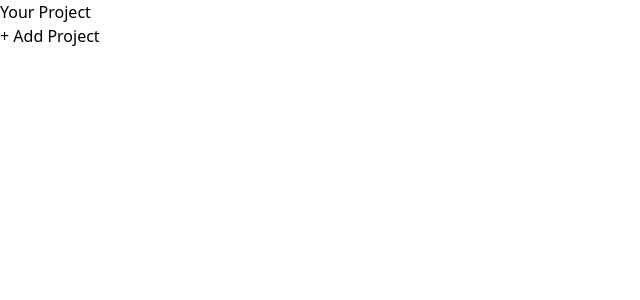
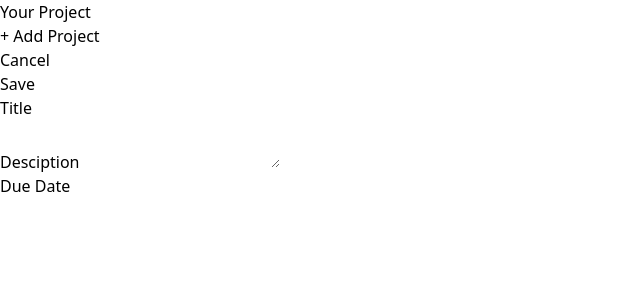
Before and after one commit to madebyseven/project-management, a React (Vite) app: page / in a window 1280 px wide. Shown: the top 300 px of the page, without its empty margins (0-640 px from the left). Built offline with nearby package versions, Linux system fonts and the light colour scheme.

Commit message:
add the new project component and a reusable input component

```diff
--- a/src/App.jsx
+++ b/src/App.jsx
@@ -1,9 +1,11 @@
+import NewProject from "./components/NewProject";
 import ProjectsSidebar from "./components/ProjectsSidebar";
 
 function App() {
   return (
-    <main className="h-screen my-8">
+    <main className="h-screen my-8 flex gap-8">
       <ProjectsSidebar />
+      <NewProject />
     </main>
   );
 }
--- /dev/null
+++ b/src/components/Input.jsx
@@ -0,0 +1,8 @@
+export default function Input({ label, textarea, ...props }) {
+  return (
+    <p>
+      <label htmlFor="">{label}</label>
+      {textarea ? <textarea {...props} /> : <input {...props} />}
+    </p>
+  );
+}
--- /dev/null
+++ b/src/components/NewProject.jsx
@@ -0,0 +1,21 @@
+import Input from "./Input";
+
+export default function NewProject() {
+  return (
+    <div>
+      <menu>
+        <li>
+          <button>Cancel</button>
+        </li>
+        <li>
+          <button>Save</button>
+        </li>
+      </menu>
+      <div>
+        <Input label="Title" />
+        <Input label="Desciption" textarea />
+        <Input label="Due Date" />
+      </div>
+    </div>
+  );
+}
```
